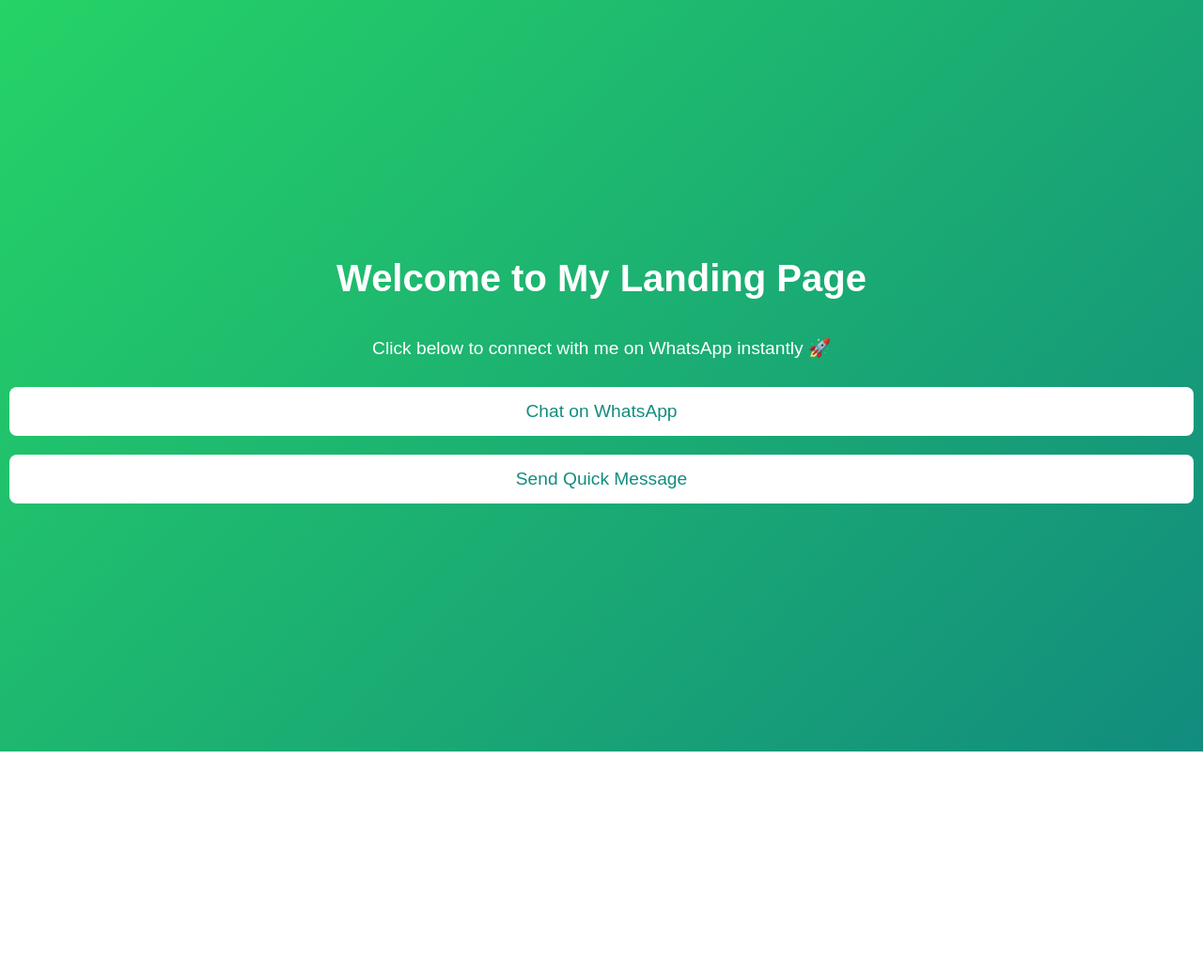
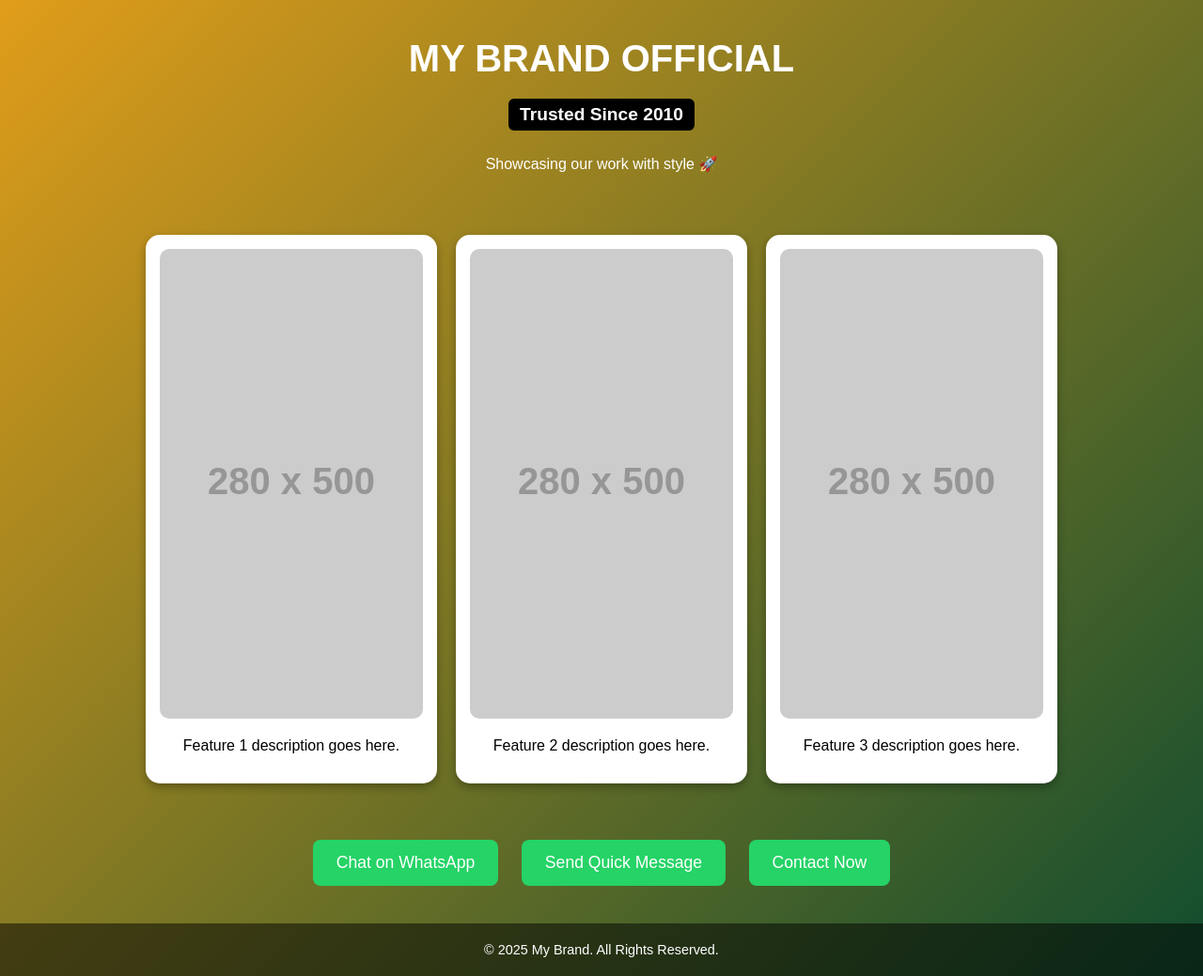
Before and after one commit to pawanjhuriya98-creator/sohilwork, a plain HTML site: page index.html in a window 1280 px wide. Shown: the whole page at 94% size. Before the commit the page ends 800 px from the top, so only its background shows below. Drawn offline with Linux system fonts and the light colour scheme; placeholder pictures from the web are drawn by us.

Commit message:
Update index.html

```diff
--- a/index.html
+++ b/index.html
@@ -1,51 +1,107 @@
 <!DOCTYPE html>
 <html lang="en">
 <head>
-  <meta charset="UTF-8" />
-  <meta name="viewport" content="width=device-width, initial-scale=1.0" />
-  <title>WhatsApp Landing Page</title>
+  <meta charset="UTF-8">
+  <meta name="viewport" content="width=device-width, initial-scale=1.0">
+  <title>My Brand Official</title>
   <style>
     body {
+      margin: 0;
       font-family: Arial, sans-serif;
-      margin: 0;
-      padding: 0;
-      background: linear-gradient(135deg, #25d366, #128c7e);
-      color: white;
+      background: linear-gradient(135deg, #e09d1a, #114d2f);
+      color: #fff;
       text-align: center;
+    }
+    header {
+      padding: 30px 20px;
+    }
+    header h1 {
+      font-size: 2.5rem;
+      margin: 10px 0;
+    }
+    header h2 {
+      font-size: 1.2rem;
+      background: black;
+      display: inline-block;
+      padding: 6px 12px;
+      border-radius: 6px;
+      margin: 10px 0;
+    }
+    .cards {
       display: flex;
-      flex-direction: column;
+      flex-wrap: wrap;
       justify-content: center;
-      height: 100vh;
+      gap: 20px;
+      padding: 20px;
     }
-    h1 {
-      font-size: 2.5rem;
-      margin: 20px 0;
+    .card {
+      background: white;
+      color: black;
+      border-radius: 15px;
+      width: 280px;
+      padding: 15px;
+      box-shadow: 0 4px 10px rgba(0,0,0,0.3);
     }
-    p {
-      font-size: 1.2rem;
-      margin-bottom: 20px;
+    .card img {
+      width: 100%;
+      border-radius: 10px;
+    }
+    .btn-container {
+      margin: 30px 0;
     }
     .btn {
       display: inline-block;
-      padding: 15px 30px;
-      font-size: 1.2rem;
-      background: white;
-      color: #128c7e;
+      background: #25d366;
+      color: white;
+      padding: 14px 25px;
+      margin: 10px;
       border-radius: 8px;
       text-decoration: none;
-      margin: 10px;
-      transition: 0.3s;
+      font-size: 1.1rem;
+      transition: background 0.3s;
     }
     .btn:hover {
-      background: #25d366;
-      color: white;
+      background: #128c7e;
+    }
+    footer {
+      padding: 20px;
+      font-size: 0.9rem;
+      background: rgba(0,0,0,0.5);
     }
   </style>
 </head>
 <body>
-  <h1>Welcome to My Landing Page</h1>
-  <p>Click below to connect with me on WhatsApp instantly 🚀</p>
-  <a class="btn" href="https://wa.me/918740012676" target="_blank">Chat on WhatsApp</a>
-  <a class="btn" href="https://wa.me/918740012676?text=Hello%2C%20I%20am%20interested!" target="_blank">Send Quick Message</a>
+
+  <header>
+    <h1>MY BRAND OFFICIAL</h1>
+    <h2>Trusted Since 2010</h2>
+    <p>Showcasing our work with style 🚀</p>
+  </header>
+
+  <div class="cards">
+    <div class="card">
+      <img src="https://via.placeholder.com/280x500.png?text=Mockup+1" alt="Mockup 1">
+      <p>Feature 1 description goes here.</p>
+    </div>
+    <div class="card">
+      <img src="https://via.placeholder.com/280x500.png?text=Mockup+2" alt="Mockup 2">
+      <p>Feature 2 description goes here.</p>
+    </div>
+    <div class="card">
+      <img src="https://via.placeholder.com/280x500.png?text=Mockup+3" alt="Mockup 3">
+      <p>Feature 3 description goes here.</p>
+    </div>
+  </div>
+
+  <div class="btn-container">
+    <a href="https://wa.me/918740012676" class="btn" target="_blank">Chat on WhatsApp</a>
+    <a href="https://wa.me/918740012676?text=Hi%20I%20am%20interested!" class="btn" target="_blank">Send Quick Message</a>
+    <a href="https://wa.me/918740012676" class="btn" target="_blank">Contact Now</a>
+  </div>
+
+  <footer>
+    &copy; 2025 My Brand. All Rights Reserved.
+  </footer>
+
 </body>
 </html>
```
